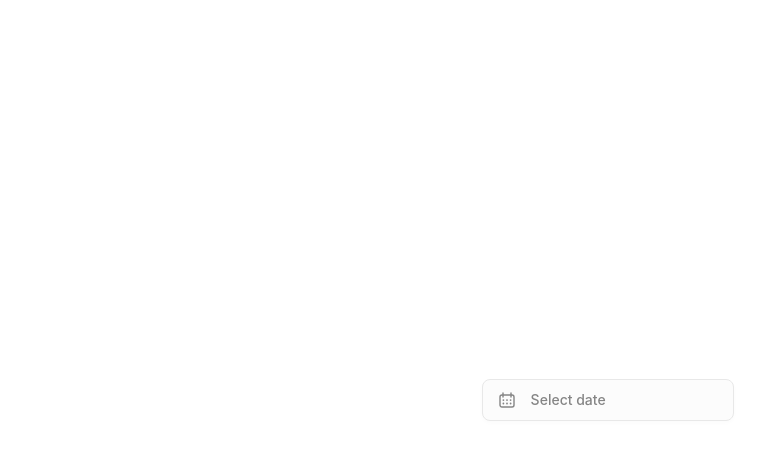
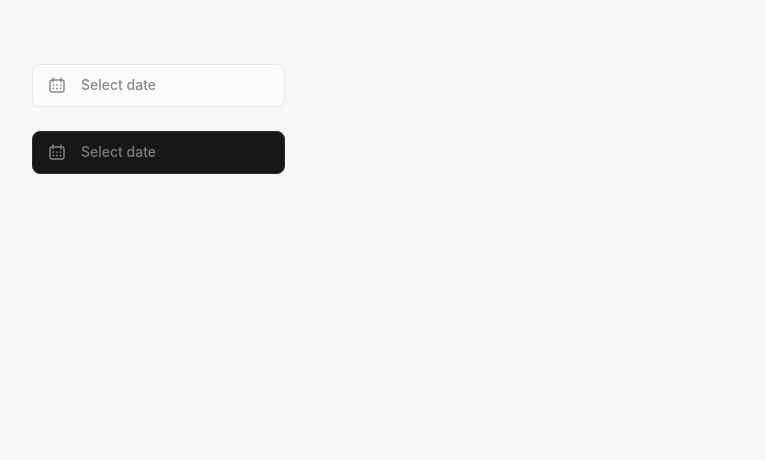
Before and after one commit to andrre-ls/react-calendar-picker, a React (Vite) app: page / in a window 1280 px wide. Shown: the top 460 px of the page, without its empty margins (32-797 px from the left). Built offline with nearby package versions, Linux system fonts and the light colour scheme.

Commit message:
feat: dark/light mode

```diff
--- a/src/CalendarPicker/CalendarPicker.tsx
+++ b/src/CalendarPicker/CalendarPicker.tsx
@@ -1,6 +1,6 @@
 import { useRef, useState, useMemo, useEffect } from 'react';
 import styled, { ThemeProvider } from 'styled-components';
-import { theme, getColor } from './theme';
+import { theme as GlobalTheme, getColor } from './theme';
 import CalendarIcon from './assets/calendar.svg';
 import { MonthView } from './MonthView.tsx';
 import { DayView } from './DayView';
@@ -11,6 +11,7 @@ import { useEscape } from './hooks/useEscape';
 const TODAY = new Date();
 
 type CalenderPickerProps = {
+	theme?: 'light' | 'dark';
 	onChange?: (startDate: Date | undefined, endDatE: Date | undefined) => void;
 };
 
@@ -22,7 +23,7 @@ const SHORTCUTS = [
 	{ label: '3 months', onClick: (date: Date) => sumMonthsToDate(date, 3) },
 ];
 
-export function CalendarPicker({ onChange }: CalenderPickerProps) {
+export function CalendarPicker({ onChange, theme = 'light' }: CalenderPickerProps) {
 	const root = useRef(null);
 	const [isOpen, setIsOpen] = useState(false);
 	const [visibleDate, setVisibleDate] = useState(TODAY);
@@ -94,14 +95,14 @@ export function CalendarPicker({ onChange }: CalenderPickerProps) {
 	useEscape(() => setIsOpen(false));
 
 	useEffect(() => {
-		if (onChange && startDate && endDate && !areDatesInChronologicalOrder(startDate, endDate)) {
+		if (onChange && isOpen && !(startDate && endDate && !areDatesInChronologicalOrder(startDate, endDate))) {
 			onChange(startDate, endDate);
 		}
 		// eslint-disable-next-line react-hooks/exhaustive-deps
 	}, [startDate, endDate, onChange]);
 
 	return (
-		<ThemeProvider theme={theme}>
+		<ThemeProvider theme={GlobalTheme[theme]}>
 			<OutsideClickHandler onOutsideClick={() => setIsOpen(false)}>
 				<Container ref={root}>
 					<CalendarButton $selected={isOpen} onClick={onButtonClick}>
@@ -159,7 +160,7 @@ const Button = styled.button`
 	line-height: 1.2;
 	white-space: nowrap;
 
-	color: 'neutral-10';
+	color: ${getColor('neutral-10')};
 	border: 1px solid ${getColor('neutral-5')};
 	border-radius: 8px;
 	background-color: ${getColor('neutral-1')};
@@ -229,8 +230,9 @@ const Drawer = styled.div`
 	border: 1px solid ${getColor('neutral-5')};
 	border-radius: 12px;
 	background-color: ${getColor('neutral-1')};
+	box-shadow: 0px 16px 32px 0px hsla(0, 0%, 0%, 0.04);
 
-	box-shadow: 0px 16px 32px 0px hsla(0, 0%, 0%, 0.04);
+	z-index: 2;
 `;
 
 const Container = styled.div`
--- a/src/CalendarPicker/DayView.tsx
+++ b/src/CalendarPicker/DayView.tsx
@@ -1,5 +1,5 @@
 import styled, { css } from 'styled-components';
-import { getColor } from './theme';
+import { getColor, getGradient } from './theme';
 
 export const BaseDayStyles = css`
 	width: 48px;
@@ -100,13 +100,7 @@ export const DayView = styled.div<DayViewProps>`
 	${(props) =>
 		(props.$isFirstInRange || props.$isLastInRange) &&
 		css`
-			${props.$isFirstInRange && props.$isLastInRange
-				? css`
-						background: linear-gradient(90deg, transparent, ${getColor('neutral-3')}, transparent);
-				  `
-				: css`
-						background: linear-gradient(${props.$isFirstInRange ? '90deg' : '-90deg'}, transparent, ${getColor('neutral-3')});
-				  `};
+			background: ${getGradient(props.$isFirstInRange && props.$isLastInRange ? 'fade-edges' : props.$isFirstInRange ? 'fade-left' : 'fade-right')};
 		`};
 
 	> * {
--- a/src/CalendarPicker/MonthView.tsx
+++ b/src/CalendarPicker/MonthView.tsx
@@ -3,8 +3,6 @@ import { useMemo } from 'react';
 import { getColor } from './theme';
 import { getDateMonthName, destructureDate, getAllDaysInMonth } from './utils/dates';
 import { BaseDayStyles } from './DayView';
-import ChevronLeft from './assets/chevron-left.svg';
-import ChevronRight from './assets/chevron-right.svg';
 
 const ABBR_WEEK_DAYS = ['Su', 'Mo', 'Tu', 'We', 'Th', 'Fr', 'Sa'];
 
@@ -30,7 +28,9 @@ export function MonthView({ date, DayView, headerButton = false, onHeaderButtonC
 			<Header>
 				{headerButton === 'left' && (
 					<HeaderButton onClick={onHeaderButtonClick}>
-						<img src={ChevronLeft} />
+						<svg width="20" height="21" viewBox="0 0 20 21" fill="none" xmlns="http://www.w3.org/2000/svg">
+							<path d="M11.5 6.5L7.5 10.5L11.5 14.5" strokeWidth="1.4" strokeLinejoin="round" />
+						</svg>
 					</HeaderButton>
 				)}
 				<Title>
@@ -38,7 +38,9 @@ export function MonthView({ date, DayView, headerButton = false, onHeaderButtonC
 				</Title>
 				{headerButton === 'right' && (
 					<HeaderButton onClick={onHeaderButtonClick}>
-						<img src={ChevronRight} />
+						<svg width="20" height="21" viewBox="0 0 20 21" fill="none" xmlns="http://www.w3.org/2000/svg">
+							<path d="M8.5 14.5L12.5 10.5L8.5 6.5" strokeWidth="1.4" strokeLinejoin="round" />
+						</svg>
 					</HeaderButton>
 				)}
 			</Header>
@@ -98,6 +100,13 @@ const HeaderButton = styled.button`
 	&:hover {
 		background-color: ${getColor('neutral-4')};
 	}
+
+	svg {
+		width: 20px;
+		height: 20px;
+
+		stroke: ${getColor('neutral-12')};
+	}
 `;
 
 const Header = styled.header`
--- a/src/CalendarPicker/theme.ts
+++ b/src/CalendarPicker/theme.ts
@@ -1,4 +1,5 @@
 export const theme = {
+	light: {
 		colors: {
 			'neutral-1': 'hsla(0, 0%, 99%, 1)',
 			'neutral-2': 'hsla(0, 0%, 97%, 1)',
@@ -10,9 +11,38 @@ export const theme = {
 			'neutral-11': 'hsla(0, 0%, 44%, 1)',
 			'neutral-12': 'hsla(0, 0%, 9%, 1)',
 		},
+		gradients: {
+			'fade-edges': 'linear-gradient(90deg, transparent, hsla(0, 0%, 95%, 1), transparent)',
+			'fade-left': 'linear-gradient(90deg, transparent, hsla(0, 0%, 95%, 1))',
+			'fade-right': 'linear-gradient(-90deg, transparent, hsla(0, 0%, 95%, 1))',
+		},
+	},
+	dark: {
+		colors: {
+			'neutral-1': 'hsla(0, 0%, 9%, 1)',
+			'neutral-2': 'hsla(0, 0%, 11%, 1)',
+			'neutral-3': 'hsla(0, 0%, 14%, 1)',
+			'neutral-4': 'hsla(0, 0%, 16%, 1)',
+			'neutral-5': 'hsla(0, 0%, 18%, 1)',
+			'neutral-7': 'hsla(0, 0%, 24%, 1)',
+			'neutral-10': 'hsla(0, 0%, 49%, 1)',
+			'neutral-11': 'hsla(0, 0%, 63%, 1)',
+			'neutral-12': 'hsla(0, 0%, 93%, 1)',
+		},
+		gradients: {
+			'fade-edges': 'linear-gradient(90deg, transparent, hsla(0, 0%, 14%, 1), transparent)',
+			'fade-left': 'linear-gradient(90deg, transparent, hsla(0, 0%, 14%, 1))',
+			'fade-right': 'linear-gradient(-90deg, transparent, hsla(0, 0%, 14%, 1))',
+		},
+	},
 };
 
 export function getColor(name: string) {
 	// @ts-ignore
 	return (props) => props.theme.colors[name];
 }
+
+export function getGradient(name: string) {
+	// @ts-ignore
+	return (props) => props.theme.gradients[name];
+}
--- a/src/Preview.tsx
+++ b/src/Preview.tsx
@@ -2,9 +2,17 @@ import { CalendarPicker } from './CalendarPicker';
 import styled, { createGlobalStyle } from 'styled-components';
 
 export function Preview() {
+	function onChange(startDate: Date | undefined, endDate: Date | undefined) {
+		console.table({
+			start: startDate,
+			end: endDate,
+		});
+	}
+
 	return (
 		<PreviewLayout>
-			<CalendarPicker />
+			<CalendarPicker onChange={onChange} />
+			<CalendarPicker onChange={onChange} theme="dark" />
 			<GlobalStyles />
 		</PreviewLayout>
 	);
@@ -16,11 +24,17 @@ const GlobalStyles = createGlobalStyle`
 		padding: 0;
 	}
 
+
+
 `;
 
 const PreviewLayout = styled.div`
-	display: grid;
+	min-height: 100vh;
 
-	min-height: 100vh;
-	place-items: center;
+	padding: clamp(24px, 10vw, 64px);
+	display: flex;
+	flex-direction: column;
+	gap: 24px;
+
+	background-color: hsla(0, 0%, 97%, 1);
 `;
```
Also changed, not shown: 1 other file (tests, documents, lock files or other folders). Lines whose indentation alone changed are shown as unchanged.
